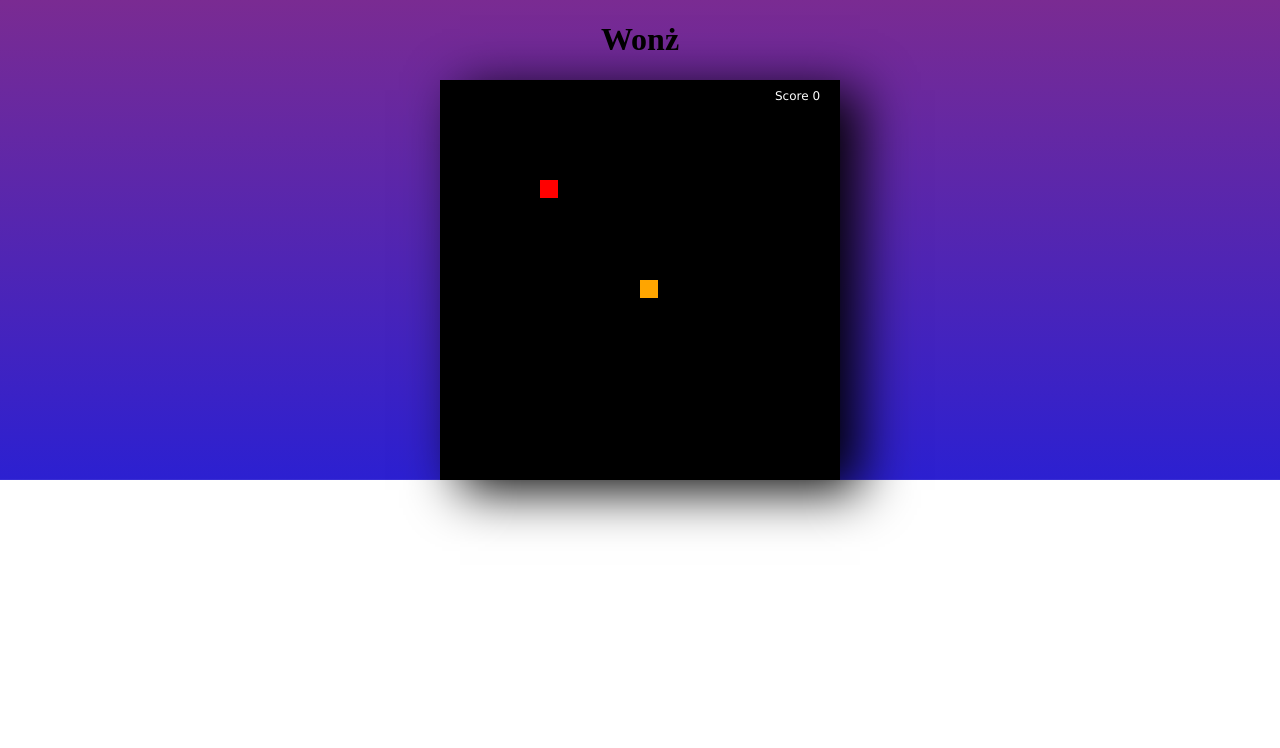
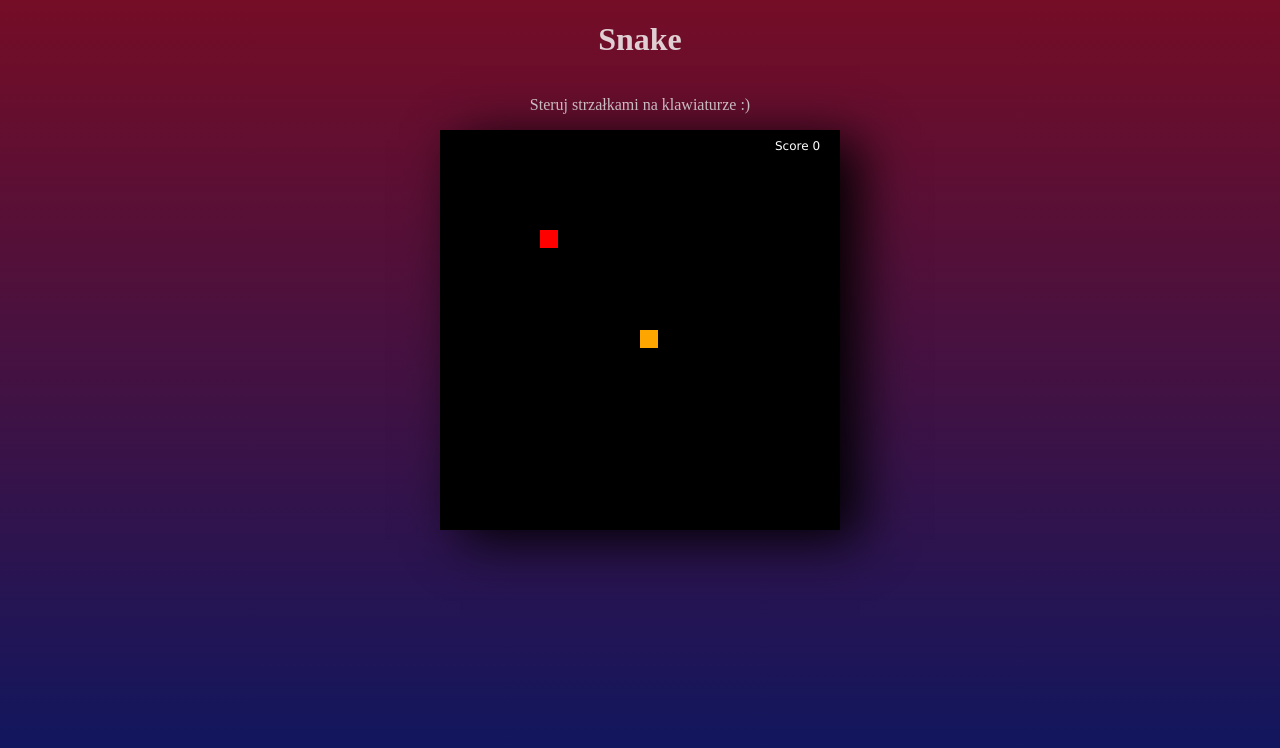
Before and after one commit to Kysiek2D2/Snake2D, a plain HTML site: page index.html in a window 1280 px wide. Drawn offline with Linux system fonts and the light colour scheme.

Commit message:
Added css, aligned colors etc.

```diff
--- a/index.html
+++ b/index.html
@@ -6,34 +6,14 @@
     <meta http-equiv="X-UA-Compatible" content="IE=edge">
     <meta name="viewport" content="width=<device-width>, initial-scale=1.0">
     <title>Document</title>
-    <style>
-        body {
-            margin: 0px;
-            padding: 0px;
-            display: flex;
-            flex-direction: column;
-            justify-content: center;
-            align-items: center;
-            background-image: linear-gradient(rgb(122, 43, 146), rgb(44, 32, 209));
-            /* Full height */
-            height: 100%;
+    <link rel="stylesheet" href="styles.css">
 
-            /* Center and scale the image nicely */
-            background-position: center;
-            background-repeat: no-repeat;
-            background-size: cover;
-        }
-
-        canvas {
-            box-shadow: black 20px 10px 50px;
-        }
-    </style>
 </head>
 
 <body>
-    <h1>Wonż</h1>
+    <h1>Snake</h1>
+    <p>Steruj strzałkami na klawiaturze :) </p>
     <canvas id=game width=400 height=400 />
     <script src="index.js"></script>
 </body>
-
 </html>
--- a/index.js
+++ b/index.js
@@ -14,7 +14,7 @@ let tileSize = canvas.width / tileCount - 2;
 let headX = 10; //position of snake's head
 let headY = 10;
 const snakeParts = [];
-let tailLength = 50;
+let tailLength = 3;
 
 let appleX = 5;
 let appleY = 5;
--- /dev/null
+++ b/styles.css
@@ -0,0 +1,28 @@
+body {
+    margin: 0px;
+    padding: 0px;
+    display: flex;
+    flex-direction: column;
+    justify-content: start;
+    align-items: center;
+    background-image: linear-gradient(rgb(117, 13, 38), rgb(11, 23, 98));
+    /* Full height */
+    height: 100vh;
+
+    /* Center and scale the image nicely */
+    background-position: center;
+    background-repeat: no-repeat;
+    background-size: cover;
+}
+
+canvas {
+    box-shadow: black 20px 10px 50px;
+}
+
+h1 {
+    color:  rgb(245,245,245, 0.83);
+}
+
+p {
+    color:  rgb(245,245,245, 0.83);
+}
```
